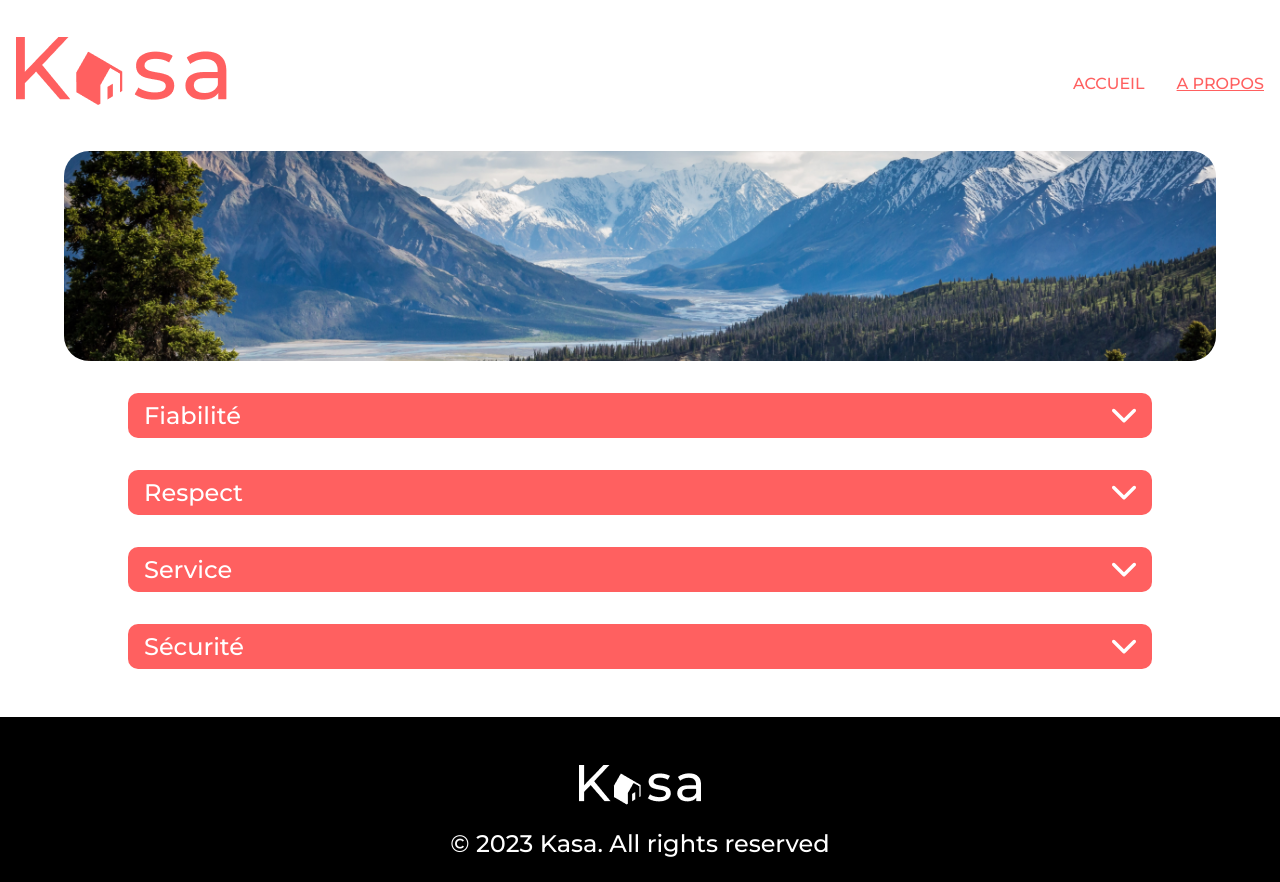
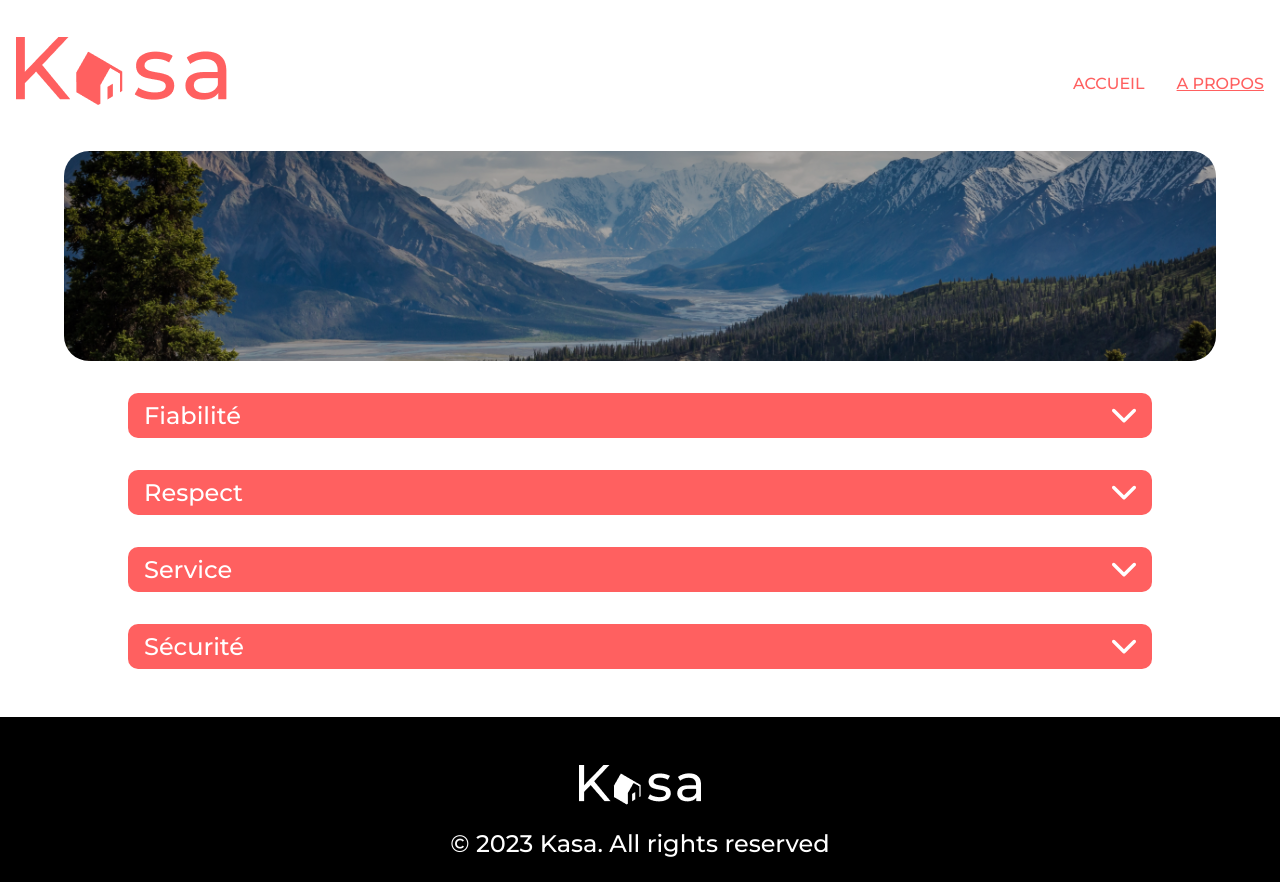
Before and after one commit to jajadiff/p8-kasa, a React (Create React App) app: page /about in a window 1280 px wide. Built offline with nearby package versions, Linux system fonts and the light colour scheme.

Commit message:
add darken filter banner

```diff
--- a/sass/components/_banner.scss
+++ b/sass/components/_banner.scss
@@ -9,6 +9,8 @@
     justify-content: center;
     margin: auto;
     align-items: center;
+    background-color: rgb(141 141 141 / 70%);
+    background-blend-mode: multiply;
 
     &__txt {
         color: white;
--- a/src/styles/main.css
+++ b/src/styles/main.css
@@ -107,6 +107,8 @@ body {
   justify-content: center;
   margin: auto;
   align-items: center;
+  background-color: rgba(141, 141, 141, 0.7);
+  background-blend-mode: multiply;
 }
 .banner__txt {
   color: white;
```
Also changed, not shown: 1 other file (tests, documents, lock files or other folders).
